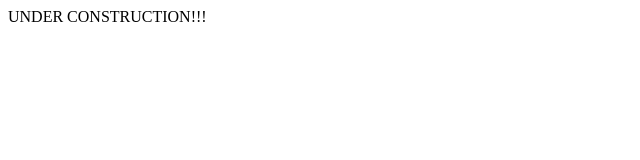
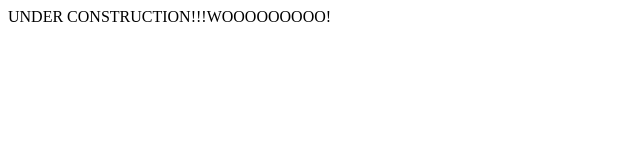
Before and after one commit to jason-yang31415/Game-of-Life, a plain HTML site: page index.html in a window 1280 px wide. Shown: the whole page, without its empty margins (0-640 px from the left). Drawn offline with Linux system fonts and the light colour scheme.

Commit message:
Update index.html

```diff
--- a/index.html
+++ b/index.html
@@ -1,4 +1,4 @@
 <!doctype html>
 <html>
-    UNDER CONSTRUCTION!!!
+    UNDER CONSTRUCTION!!!WOOOOOOOOO!
 </html>
```
